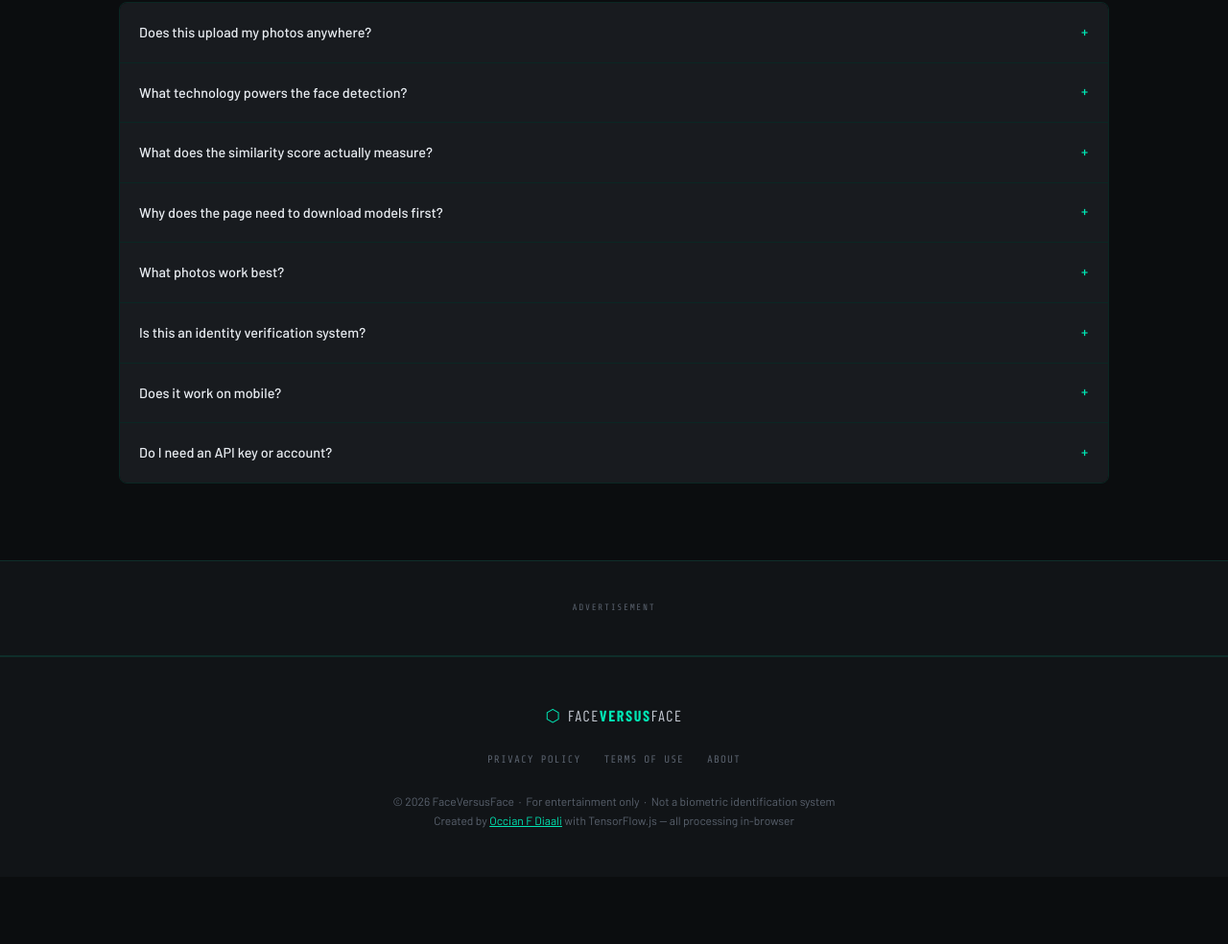
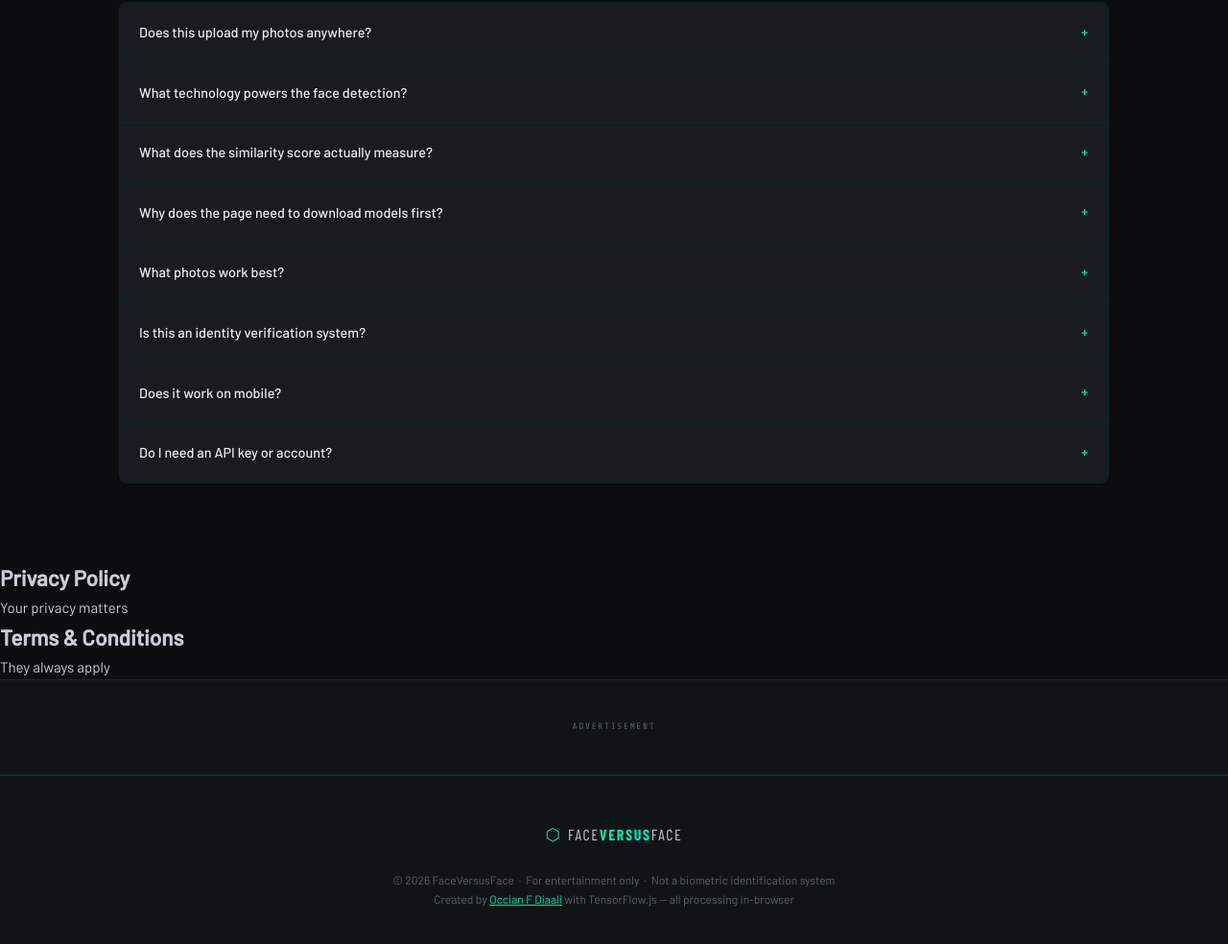
Before and after one commit to occiandiaali/facevsface, a website built with Vite: page index.html in a window 1280 px wide. Shown: the part 2723-3707 px from the top of the page at 96% size. Before the commit the page ends 3637 px from the top, so only its background shows below. Built offline with nearby package versions, Linux system fonts and the light colour scheme; what @vladmandic/face-api would draw is missing.

Commit message:
Silence other pages templates;include some as sections in index.html

```diff
--- a/index.html
+++ b/index.html
@@ -600,6 +600,16 @@
       </div>
     </section>
 
+    <section>
+      <h1>Privacy Policy</h1>
+      <p>Your privacy matters</p>
+    </section>
+
+    <section>
+      <h1>Terms &amp; Conditions</h1>
+      <p>They always apply</p>
+    </section>
+
     <!-- AD: Leaderboard bottom -->
     <div class="ad-slot ad-leaderboard" aria-label="Advertisement">
       <span class="ad-label">ADVERTISEMENT</span>
@@ -612,12 +622,12 @@
           <span class="logo-hex small">⬡</span>
           <span class="footer-name">FACE<strong>VERSUS</strong>FACE</span>
         </div>
-        <nav class="footer-nav" aria-label="Footer navigation">
+        <!-- <nav class="footer-nav" aria-label="Footer navigation">
           <a href="/src/pages/privacy-policy">Privacy Policy</a>
           <a href="/src/pages/terms">Terms of Use</a>
           <a href="/src/pages/about">About</a>
-          <!-- <a href="/contact.html">Contact</a> -->
-        </nav>
+
+        </nav> -->
         <!-- <p class="footer-copy">
           &copy; 2026 FaceSyn &nbsp;·&nbsp; For entertainment only &nbsp;·&nbsp;
           Not a biometric identification system<br />
```
